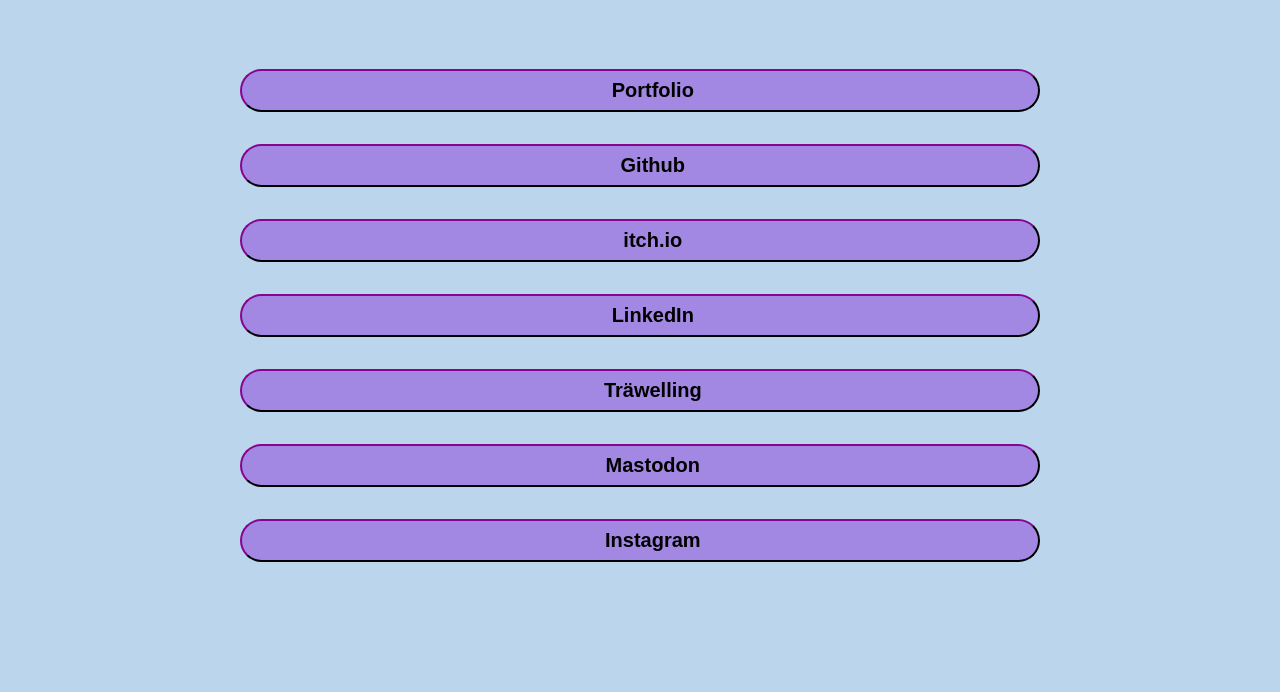
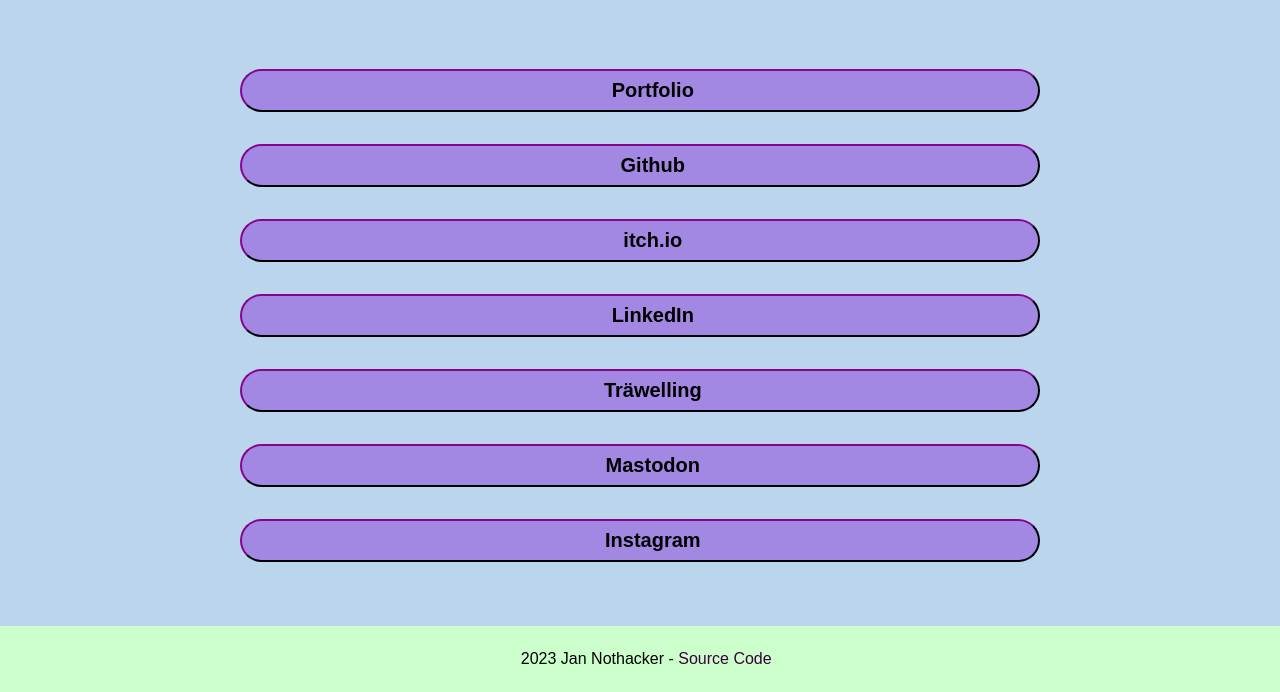
Before and after one commit to JaN0h4ck/LinkList, a website built with Parcel: page src/index.html in a window 1280 px wide. Shown: the part 130-822 px from the top of the page. Before the commit the page ends 800 px from the top, so only its background shows below. Built offline with nearby package versions, Linux system fonts and the light colour scheme; files whose address does not match are found by name.

Commit message:
add footer

```diff
--- a/src/index.html
+++ b/src/index.html
@@ -4,6 +4,7 @@
 		<meta charset="UTF-8" />
 		<meta name="viewport" content="width=device-width, initial-scale=1.0" />
 		<link rel="stylesheet" href="scss/styles.scss" />
+		<script defer src="js/index.js"></script>
 		<title>Jans Linktree</title>
 	</head>
 	<body class="body">
@@ -31,5 +32,14 @@
 				><button class="btn btn-pill" id="instagram">Instagram</button></a
 			>
 		</div>
+		<footer class="footer">
+			<div class="flex flex-center center footer-content">
+				<p id="copyright">..</p>
+				<p>
+					2023 Jan Nothacker -
+					<a href="https://github.com/JaN0h4ck/LinkList">Source Code</a>
+				</p>
+			</div>
+		</footer>
 	</body>
 </html>
--- /dev/null
+++ b/src/js/index.js
@@ -0,0 +1,5 @@
+const copyrightSymbol = document.querySelector("#copyright");
+
+if (copyrightSymbol != null) {
+	copyrightSymbol.textContent = "\uF7DB";
+}
--- a/src/scss/styles.scss
+++ b/src/scss/styles.scss
@@ -24,6 +24,8 @@
 	--quad-color: #cefdff;
 	--fifth-color: #ccffcb;
 	box-sizing: border-box;
+	margin: 0;
+	padding: 0;
 }
 
 .body {
@@ -113,6 +115,30 @@
 	font-weight: bold;
 }
 
+.footer {
+	background-color: var(--fifth-color);
+	margin: 3rem 0 0 0;
+
+	& a {
+		text-decoration: none;
+		color: var(--primary-color);
+	}
+}
+
+.footer-content {
+	padding: 1.5rem;
+	box-shadow: 0 50vh 0 50vh var(--fifth-color);
+}
+
+#copyright {
+	font-family: Bootstrap-Icons;
+	display: inline;
+}
+
+.center {
+	justify-content: center;
+}
+
 @keyframes breathe-up-down {
 	0% {
 		transform: translateY(0%);
```
